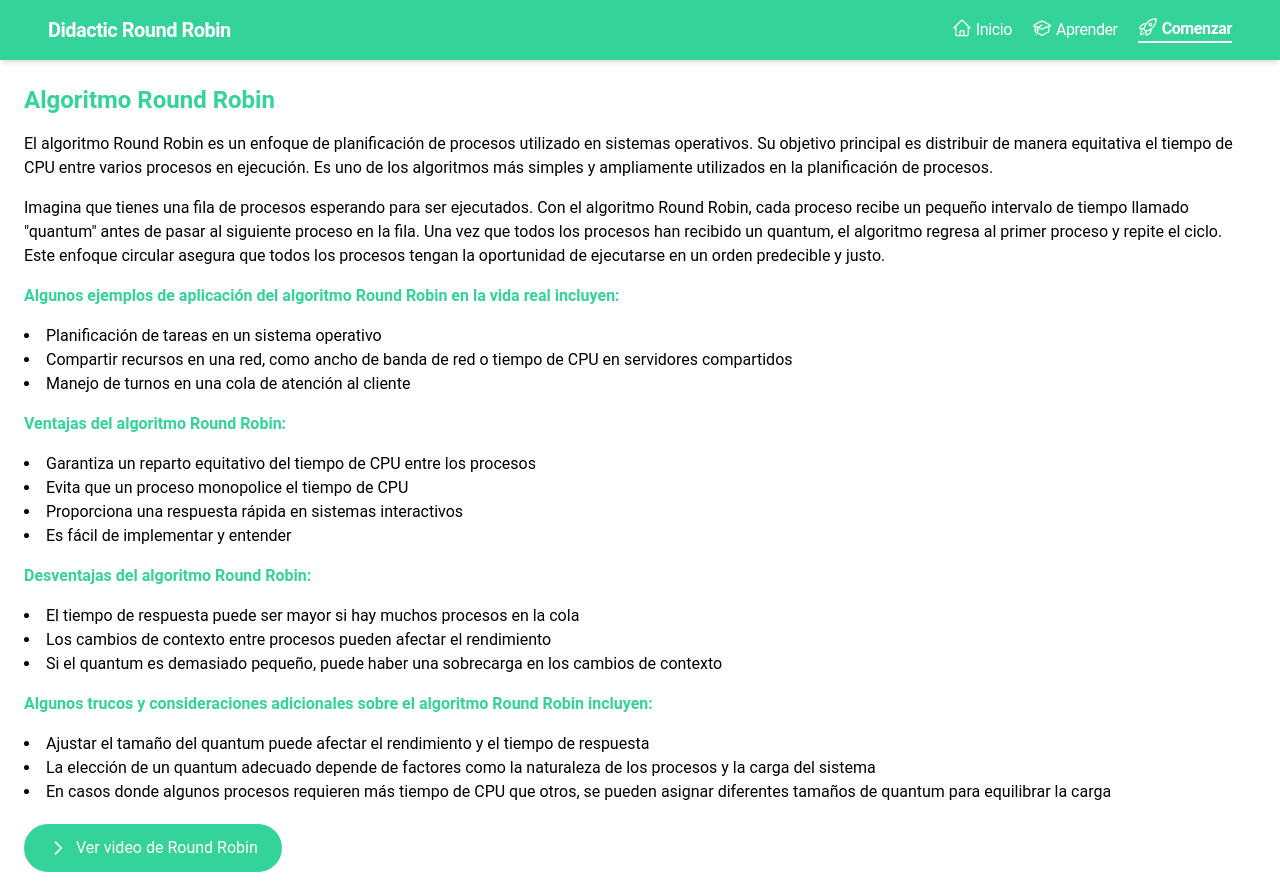
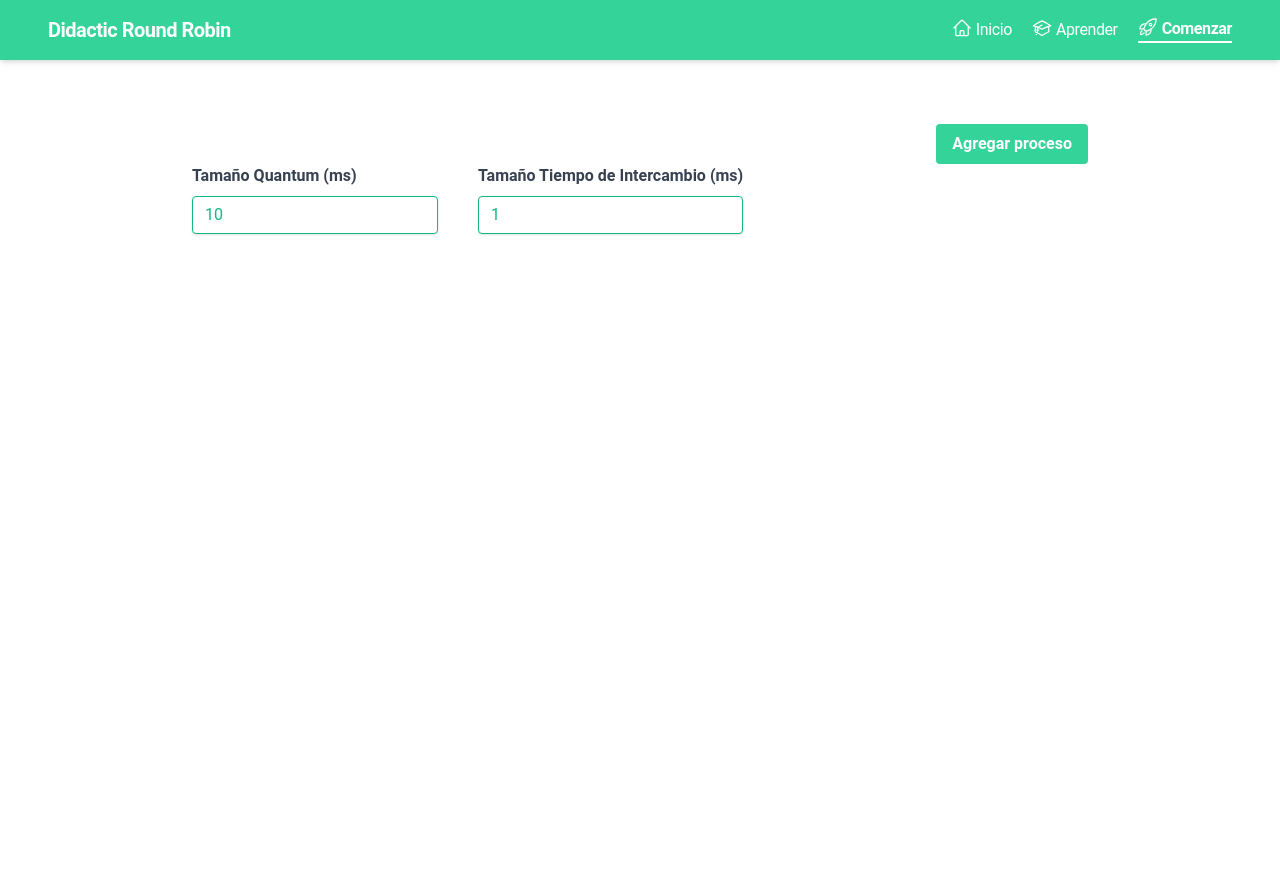
Before and after one commit to jacoboh27/didactic-round-robin, a React (Vite) app: page /roundrobin in a window 1280 px wide. After the commit the page ends 800 px from the top, so only its background shows below. Built offline with nearby package versions, Linux system fonts and the light colour scheme.

Commit message:
correccion en rutas

```diff
--- a/src/App.jsx
+++ b/src/App.jsx
@@ -18,7 +18,8 @@ function App() {
           <Header />
           <Routes>
             <Route path="/" element={<HomePage />}></Route>
-            <Route path="/roundrobin" element={<LearnRoundRobin />}></Route>
+            <Route path="/about" element={<LearnRoundRobin />}></Route>
+            <Route path="/roundrobin" element={<Contain />}></Route>
             <Route path="/results" element={<ResultsPage />}></Route>
             <Route path="*" element={<NotFound />}></Route>
           </Routes>
--- a/src/pages/HomePage.jsx
+++ b/src/pages/HomePage.jsx
@@ -55,7 +55,7 @@ const HomePage = () => {
               Aprende acerca de Round Robin y todo lo que necesitas de este método de forma fácil y eficaz.          </p>
           <div className="flex justify-center mt-5 h-max">
             <Link
-              to="/roundrobin"
+              to="/about"
               className="inline-block px-8 py-3 rounded-lg bg-emerald-400 text-white font-bold
               hover:bg-emerald-600 py-2 px-4 rounded focus:outline-none focus:shadow-outline
               transition duration-500 ease-in-out transform hover:-translate-y-1 hover:scale-110"
```
Also changed, not shown: src/components/Results.jsx (+6 -10 lines).
